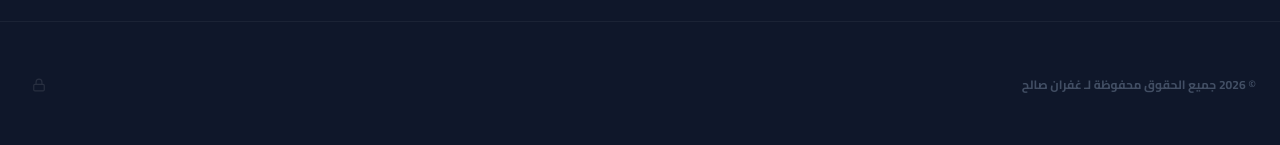
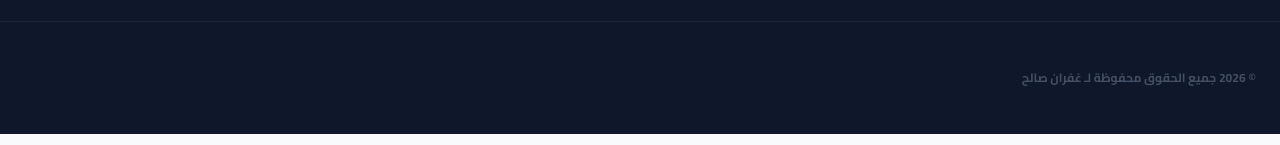
Before and after one commit to ghufran1556-debug/ghufran1556-debug.github.io, a React (Vite) app: page / in a window 1280 px wide. Shown: the part 2925-3070 px from the top of the page. Built offline with nearby package versions, Linux system fonts and the light colour scheme; no server answers; the database is empty.

Commit message:
Update App.tsx

```diff
--- a/App.tsx
+++ b/App.tsx
@@ -10,7 +10,6 @@ import Login from './components/Dashboard/Login';
 import Dashboard from './components/Dashboard/Dashboard';
 import { supabase } from './lib/supabase';
 import { Category, PortfolioItem } from './types';
-import { Lock } from 'lucide-react';
 
 const App: React.FC = () => {
   const [currentPage, setCurrentPage] = useState<string>('home');
@@ -111,15 +110,6 @@ const App: React.FC = () => {
         <div className="container mx-auto px-6">
           <div className="flex flex-col md:flex-row justify-between items-center gap-4">
             <span className="text-xs font-bold opacity-60">© 2026 جميع الحقوق محفوظة لـ غفران صالح</span>
-
-            {/* مدخل سري للوحة التحكم */}
-            <button
-              onClick={() => navigateTo('ghufran')}
-              className="opacity-10 hover:opacity-100 transition-opacity p-2 text-white"
-              title="إدارة الموقع"
-            >
-              <Lock size={14} />
-            </button>
           </div>
         </div>
       </footer>
```
